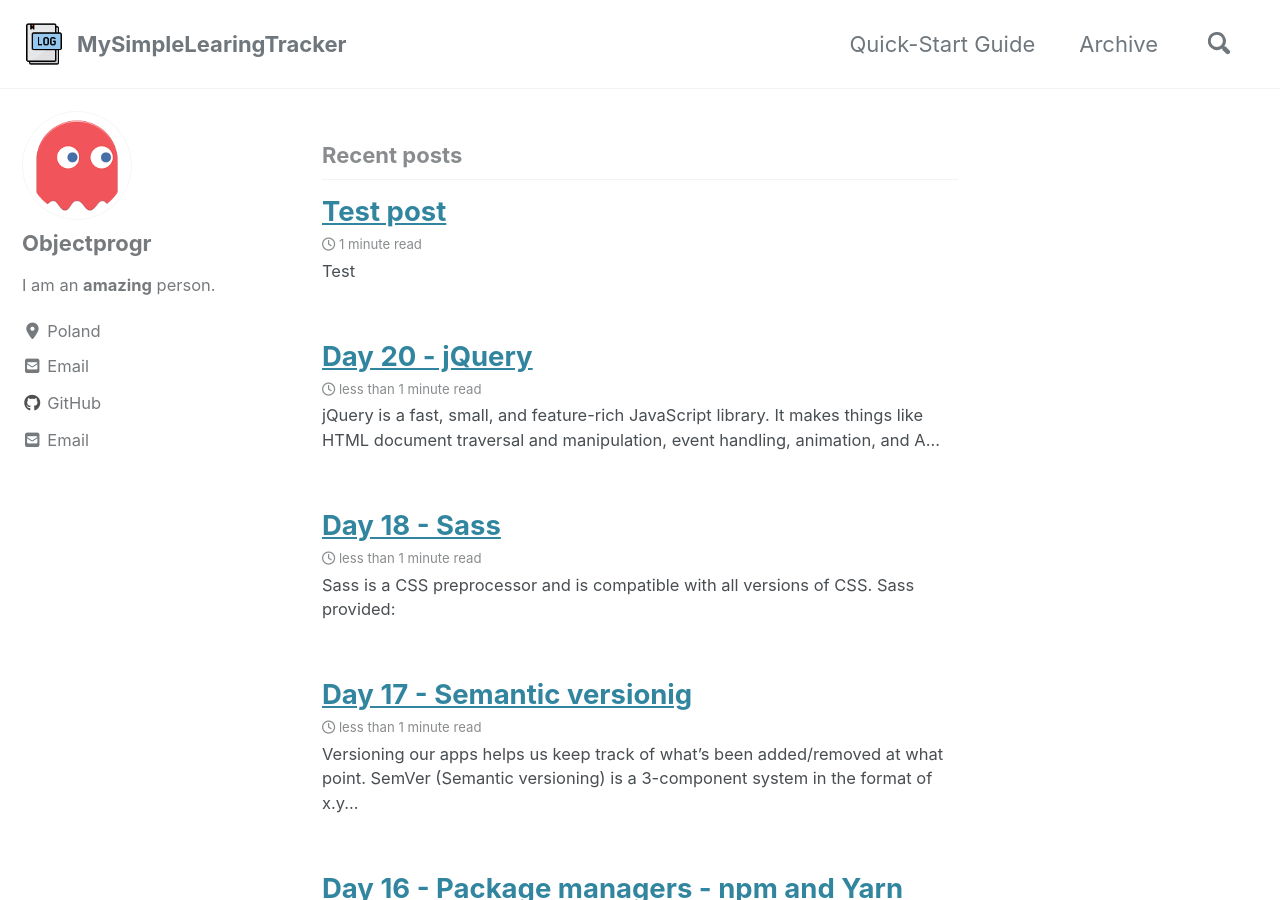
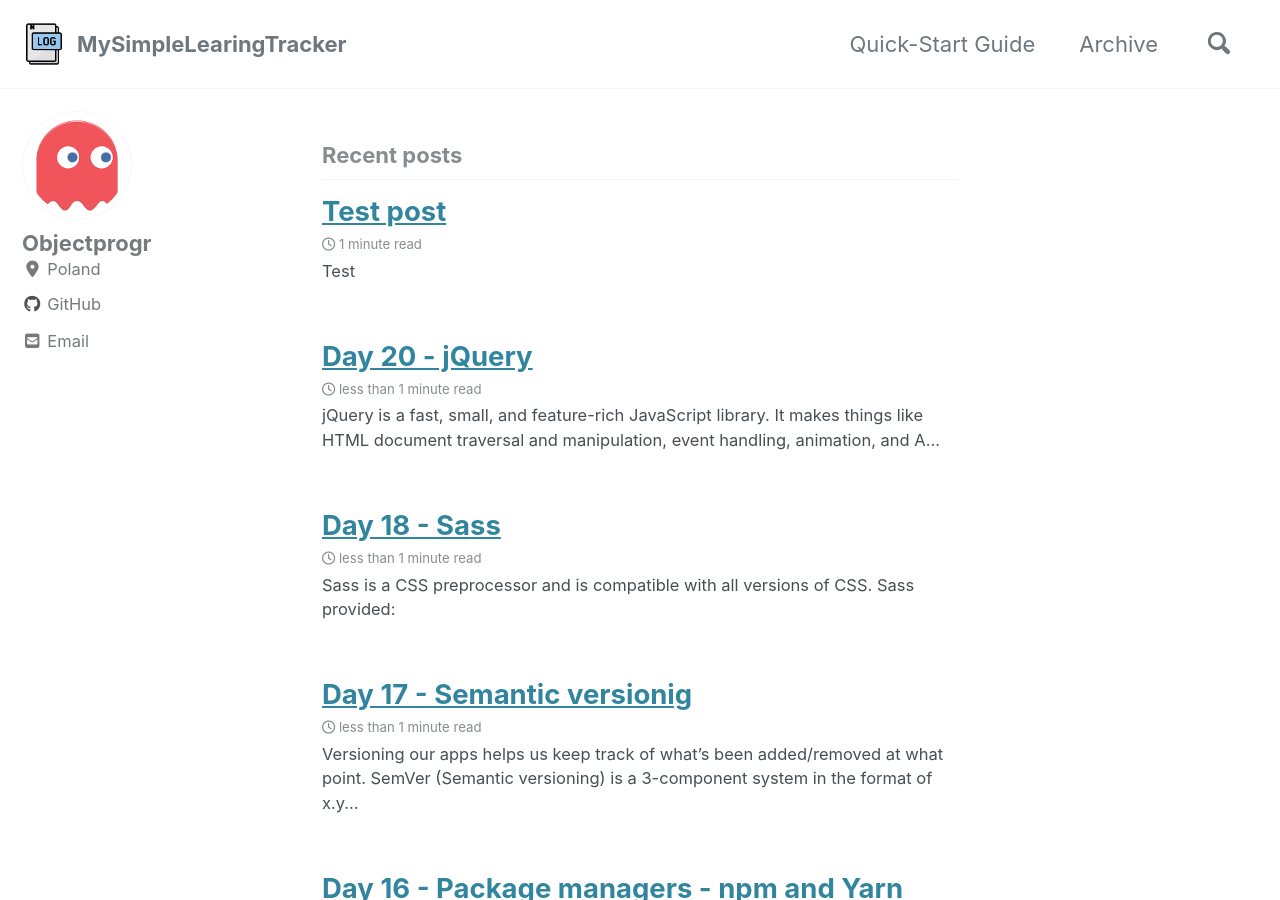
Before and after one commit to objectprogr/objectprogr.github.io_BAK2, a Jekyll site: the page built from index.html, in a window 1280 px wide and 900 px high. Built offline with Jekyll 4.4.1, drawn with Linux system fonts in a browser that asks for light colours; cached includes are drawn as plain includes; nearby versions of some CDN libraries; the list of posts is cut into pages by our own code; part of the change alters nothing that is shown.

Commit message:
Update _config - remove double email, disable bio section

```diff
--- a/_config.yml
+++ b/_config.yml
@@ -109,13 +109,13 @@ analytics:
 author:
   name             : "Objectprogr"
   avatar           : "/assets/images/avatar.png"
-  bio              : "I am an **amazing** person."
+  #bio              : "I am an **amazing** person."
   location         : "Poland"
   email            : objectprogr@gmail.com
   links:
     - label: "Email"
       icon: "fas fa-fw fa-envelope-square"
-      url: mailto:objectprogr@gmail.com
+      #url: mailto:objectprogr@gmail.com
     - label: "Website"
       icon: "fas fa-fw fa-link"
       # url: "https://your-website.com"
```
